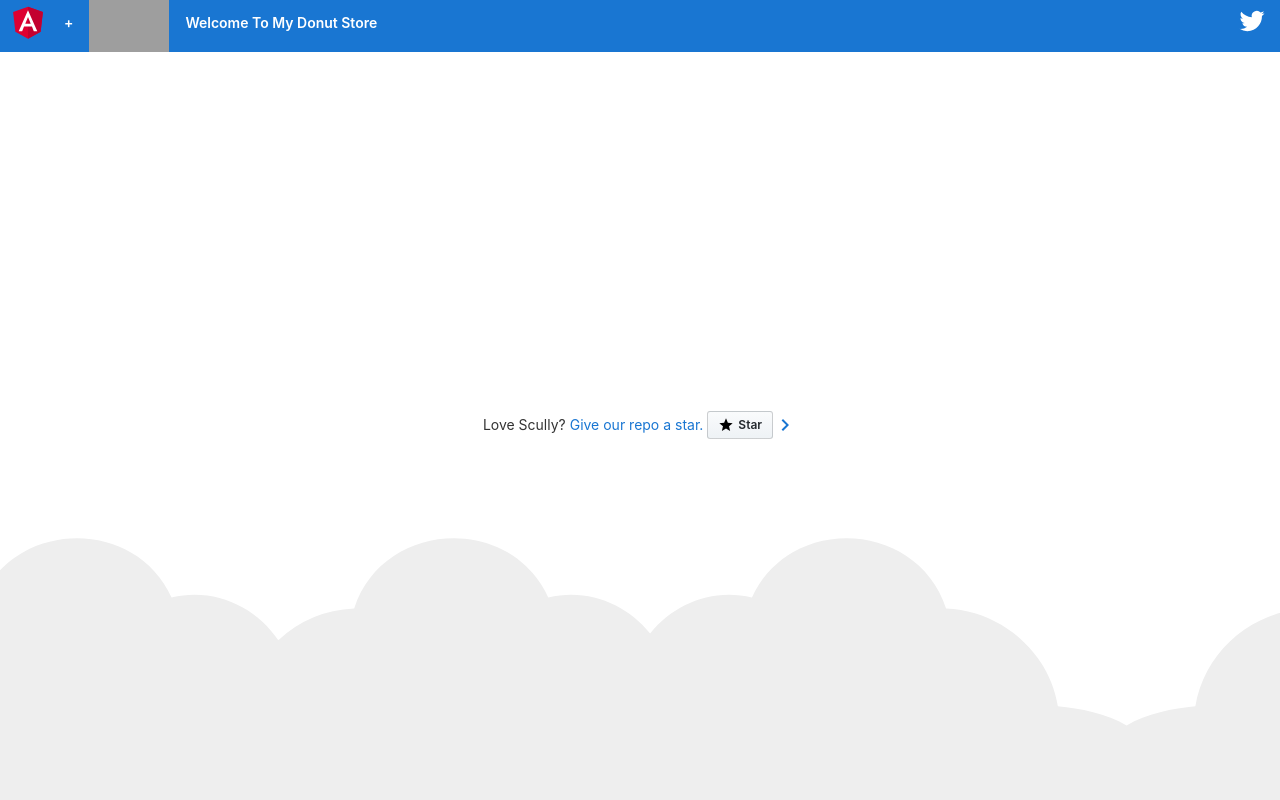
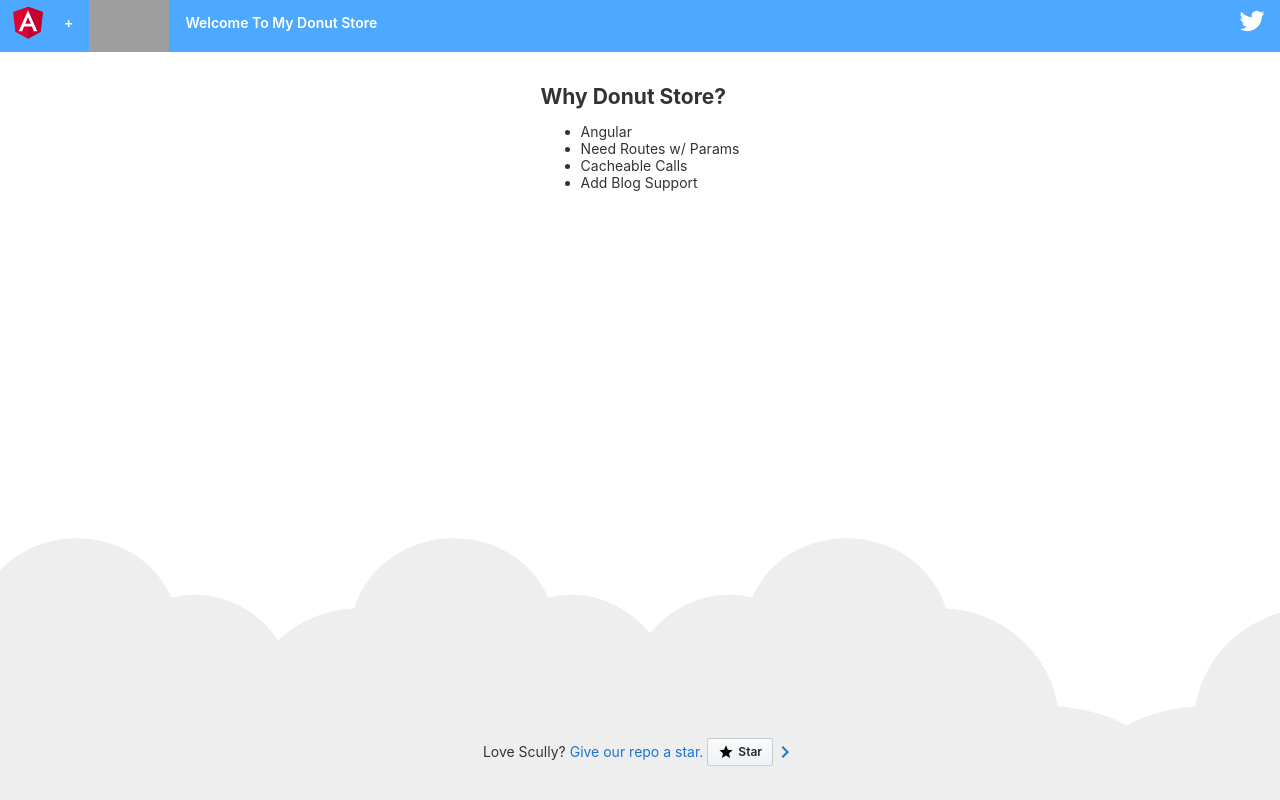
Before and after one commit to aaronfrost/DonutStore, an Angular app: page /about in a window 1280 px wide. Before the commit this address led to /. Built offline with nearby package versions, Linux system fonts and the light colour scheme; grey boxes are pictures that could not be loaded.

Commit message:
Add about route

```diff
--- /dev/null
+++ b/src/app/about/about-routing.module.ts
@@ -0,0 +1,12 @@
+import { NgModule } from '@angular/core';
+import { Routes, RouterModule } from '@angular/router';
+
+import { AboutComponent } from './about.component';
+
+const routes: Routes = [{ path: '', component: AboutComponent }];
+
+@NgModule({
+    imports: [RouterModule.forChild(routes)],
+    exports: [RouterModule],
+})
+export class AboutRoutingModule {}
--- /dev/null
+++ b/src/app/about/about.component.html
@@ -0,0 +1,7 @@
+<h2>Why Donut Store?</h2>
+<ul>
+    <li>Angular</li>
+    <li>Need Routes w/ Params</li>
+    <li>Cacheable Calls</li>
+    <li>Add Blog Support</li>
+</ul>
--- /dev/null
+++ b/src/app/about/about.component.ts
@@ -0,0 +1,12 @@
+import { Component, OnInit } from '@angular/core';
+
+@Component({
+    selector: 'app-about',
+    templateUrl: './about.component.html',
+    styleUrls: ['./about.component.scss'],
+})
+export class AboutComponent implements OnInit {
+    constructor() {}
+
+    ngOnInit(): void {}
+}
--- a/src/app/app-routing.module.ts
+++ b/src/app/app-routing.module.ts
@@ -11,6 +11,7 @@ const routes: Routes = [
         path: 'donuts/:donutId',
         loadChildren: () => import('./donut/donut.module').then(m => m.DonutModule),
     },
+    { path: 'about', loadChildren: () => import('./about/about.module').then(m => m.AboutModule) },
 ];
 
 @NgModule({
--- a/src/app/app.component.html
+++ b/src/app/app.component.html
@@ -7,7 +7,7 @@
     />
     +
     <img width="80" alt="Angular Logo" src="/assets/scullyio-logo.svg" />
-    <span>Welcome To My Donut Store</span>
+    <span><a routerLink="/" class="title">Welcome To My Donut Store</a></span>
     <div class="spacer"></div>
     <a
         aria-label="Angular on twitter"
--- a/src/app/app.component.scss
+++ b/src/app/app.component.scss
@@ -16,3 +16,12 @@
     display: flex;
     flex-direction: column;
 }
+a.title {
+    text-decoration: none;
+    color: white;
+
+    &:hover,
+    &:visited {
+        color: white;
+    }
+}
--- a/src/styles.scss
+++ b/src/styles.scss
@@ -21,7 +21,7 @@ p {
     margin: -8px;
     display: flex;
     align-items: center;
-    background-color: #1976d2;
+    background-color: #4ca9ff;
     color: white;
     font-weight: 600;
 }
```
Also changed, not shown: src/app/about/about.module.ts (added, +11 -0 lines), src/app/about/about.component.scss (added).
